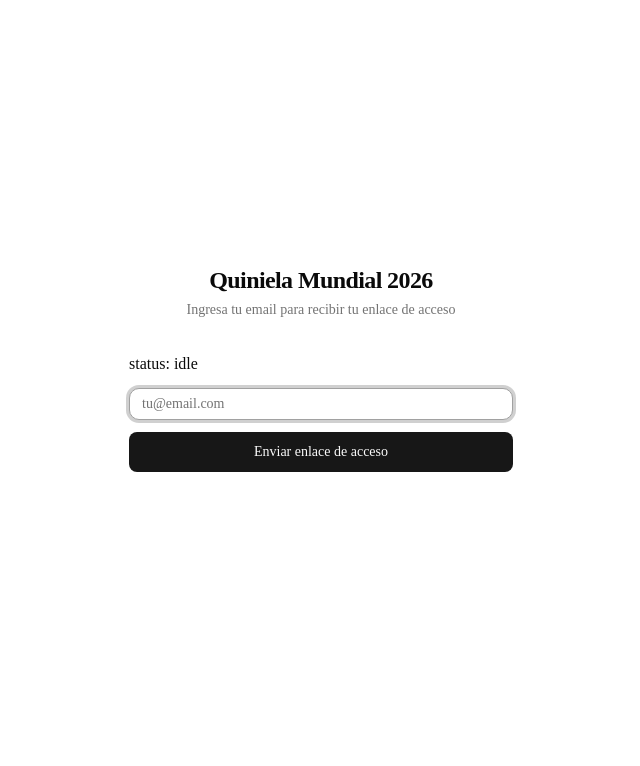
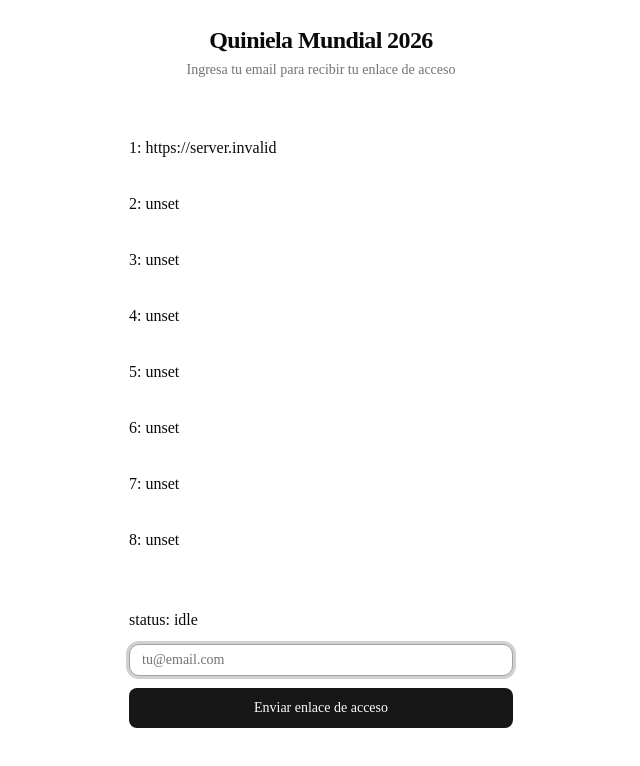
Before and after one commit to oxcarga/quiniela, a Next.js app: page /login in a window 1280 px wide. Shown: the top 766 px of the page, without its empty margins (319-959 px from the left). Built offline with nearby package versions, Linux system fonts and the light colour scheme; no server answers.

Commit message:
Show env vars in login screen for debuging

```diff
--- a/app/login/page.tsx
+++ b/app/login/page.tsx
@@ -12,6 +12,16 @@ export default function LoginPage() {
             Ingresa tu email para recibir tu enlace de acceso
           </p>
         </div>
+        <br />
+        <p>1: {process.env.NEXT_PUBLIC_APP_URL}</p>
+        <p>2: {process.env.NEXT_PUBLIC_FIREBASE_API_KEY}</p>
+        <p>3: {process.env.NEXT_PUBLIC_FIREBASE_AUTH_DOMAIN}</p>
+        <p>4: {process.env.NEXT_PUBLIC_FIREBASE_PROJECT_ID}</p>
+        <p>5: {process.env.NEXT_PUBLIC_FIREBASE_STORAGE_BUCKET}</p>
+        <p>6: {process.env.NEXT_PUBLIC_FIREBASE_MESSAGING_SENDER_ID}</p>
+        <p>7: {process.env.NEXT_PUBLIC_FIREBASE_APP_ID}</p>
+        <p>8: {process.env.NEXT_PUBLIC_FIREBASE_MEASUREMENT_ID}</p>
+        <br />
         <LoginForm />
       </div>
     </main>
```
